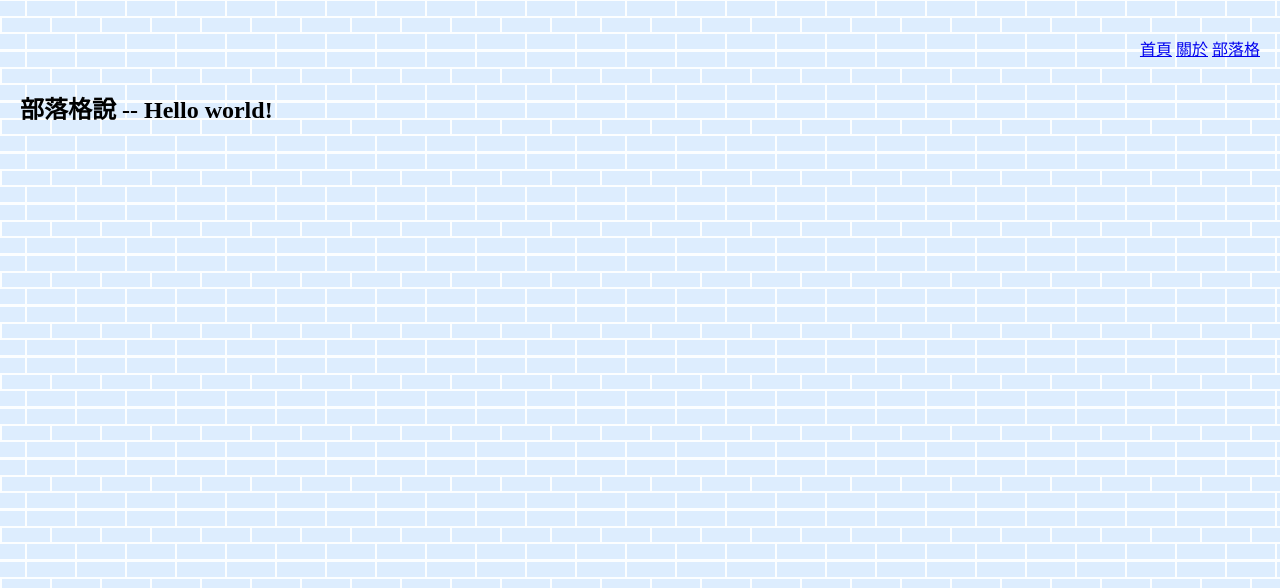
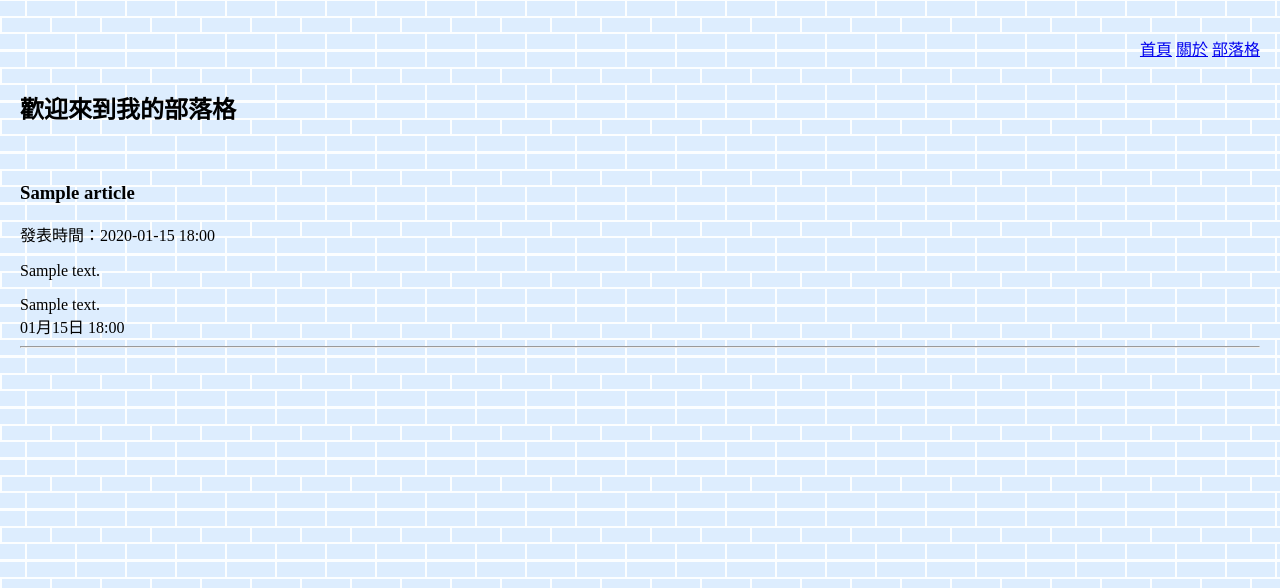
Before and after one commit to wayne87140/blog, a Django app: page /article/ in a window 1280 px wide. Shown: the top 588 px of the page. Run offline with Django 3.2, Linux system fonts and the light colour scheme; tables that the repository leaves empty hold one stand-in row (values such as "Sample post").

Commit message:
ch19 finished

```diff
--- /dev/null
+++ b/blog/article/static/article/css/article.css
@@ -0,0 +1,6 @@
+.articleContent{
+  padding: 20px;
+  background-color: #e9e9e9;
+  border: thin solid gray;
+  border-radius: 10px;
+}
--- a/blog/article/templates/article/article.html
+++ b/blog/article/templates/article/article.html
@@ -5,9 +5,25 @@
 <title>部落格</title>
 <meta charset="utf-8">
 <link rel="stylesheet" href="{% static 'main/css/main.css' %}">
+<link rel="styleshhet" href="{% static 'article/css/article.css' %}">
+
 </head>
 <body>
 {% include 'main/menu.html' %}
-<h2>部落格說 -- Hello world!</h2>
+<h2>歡迎來到我的部落格</h2>
+<br>
+{% for article, comments in articles.items %}
+  <h3>{{ article.title }}</h3>
+  <p>發表時間：{{ article.pubDateTime|date:'Y-m-d H:i' }}</p>
+  <div class="articleContent">{{ article.content|linebreaks|truncatechars_html:30 }}</div>
+  {% for comment in comments %}
+    <div class="commentDiv">
+      <span class="comment">{{ comment.content }}</span>
+      <br>
+      <span class="commentTime">{{ comment.pubDateTime|date:'m月d日 H:i' }}</span>
+    </div>
+  {% endfor %}
+  <hr>
+{% endfor %}
 </body>
 </html>
--- a/blog/article/views.py
+++ b/blog/article/views.py
@@ -1,9 +1,13 @@
 from django.shortcuts import render
-import article
+from article.models import Article, Comment
 
 # Create your views here.
 def article(request):
     '''
     Render the article
     '''
-    return render(request, 'article/article.html')
+    articles = {}
+    for article in Article.objects.all():
+        articles.update({article:Comment.objects.filter(article=article)})
+    context = {'articles':articles}
+    return render(request, 'article/article.html', context)
```
Also changed, not shown: 1 other file.
